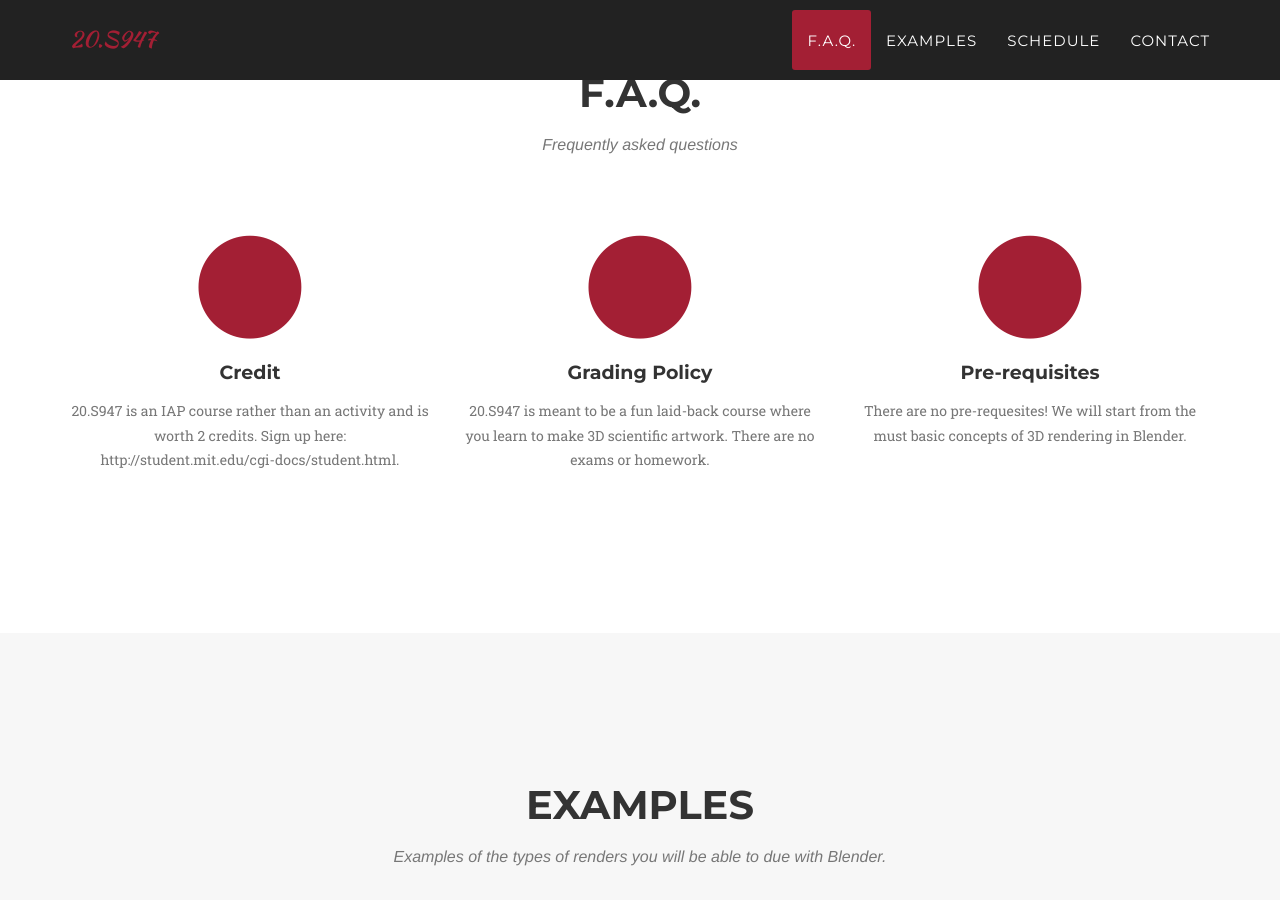
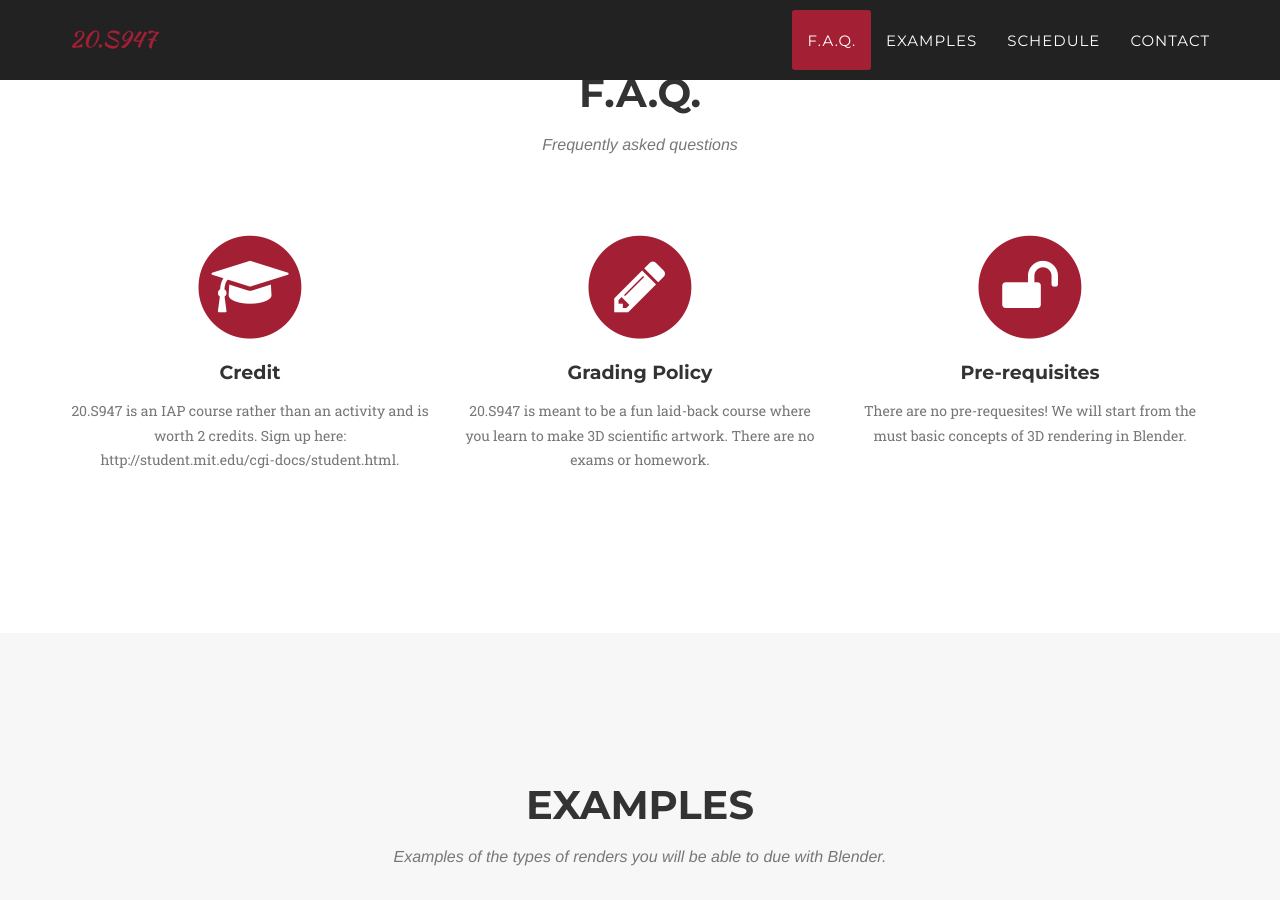
Before and after one commit to davidkastner/3DScience, a Jekyll site: the page built from docs/index.html, in a window 1280 px wide and 900 px high, scrolled down 837 px. Built offline with Jekyll 4.4.1, drawn with Linux system fonts in a browser that asks for light colours; some web fonts are replaced.

Commit message:
Fix font awesome icons

```diff
--- a/docs/_includes/services.html
+++ b/docs/_includes/services.html
@@ -11,7 +11,7 @@
             <div class="col-md-4">
                 <span class="fa-stack fa-4x">
                     <i class="fa fa-circle fa-stack-2x text-primary"></i>
-                    <i class="fa-solid fa-graduation-cap fa-stack-1x fa-inverse"></i>
+                    <i class="fa fa-graduation-cap fa-stack-1x fa-inverse"></i>
                 </span>
                 <h4 class="service-heading">Credit</h4>
                 <p class="text-muted">20.S947 is an IAP course rather than an activity and is worth 2 credits. Sign up
@@ -20,7 +20,7 @@
             <div class="col-md-4">
                 <span class="fa-stack fa-4x">
                     <i class="fa fa-circle fa-stack-2x text-primary"></i>
-                    <i class="fa-solid fa-a fa-stack-1x fa-inverse"></i>
+                    <i class="fa fa-pencil fa-stack-1x fa-inverse"></i>
                 </span>
                 <h4 class="service-heading">Grading Policy</h4>
                 <p class="text-muted">20.S947 is meant to be a fun laid-back course where you learn to make 3D
@@ -30,7 +30,7 @@
             <div class="col-md-4">
                 <span class="fa-stack fa-4x">
                     <i class="fa fa-circle fa-stack-2x text-primary"></i>
-                    <i class="fa-solid fa-lock-open fa-stack-1x fa-inverse"></i>
+                    <i class="fa fa-unlock fa-stack-1x fa-inverse"></i>
                 </span>
                 <h4 class="service-heading">Pre-requisites</h4>
                 <p class="text-muted">There are no pre-requesites! We will start from the must basic concepts of 3D
```
